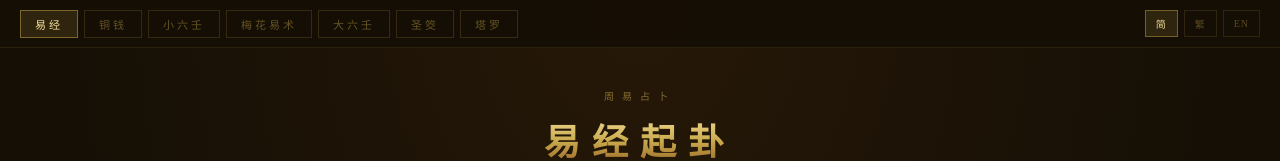
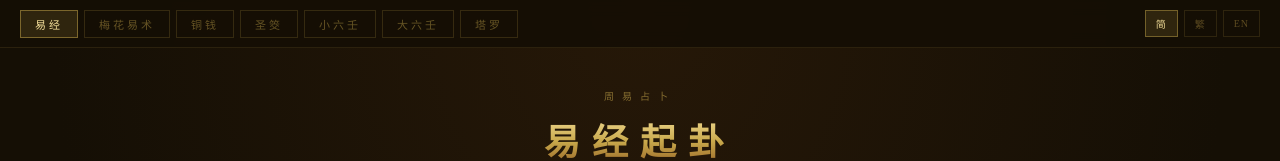
Before and after one commit to sch0107/iching, a React (Vite) app: page / in a window 1280 px wide. Shown: the top 161 px of the page. Built offline with nearby package versions, Linux system fonts and the light colour scheme.

Commit message:
Rearrange mode order: 易经/梅花/铜钱/圣筊/小六/大六/塔罗
Co-Authored-By: Claude Opus 4.6 <noreply@anthropic.com>

```diff
--- a/App.jsx
+++ b/App.jsx
@@ -14,7 +14,7 @@ const LANGS = [
   { code: "zh-Hant", label: "繁" },
   { code: "en",      label: "EN" },
 ];
-const MODES = ["iching", "coin", "xlr", "mhy", "d6", "shengjiao", "tarot"];
+const MODES = ["iching", "mhy", "coin", "shengjiao", "xlr", "d6", "tarot"];
 
 export default function App() {
   const { t } = useTranslation();
```
Also changed, not shown: 2 other files (tests, documents, lock files or other folders).
